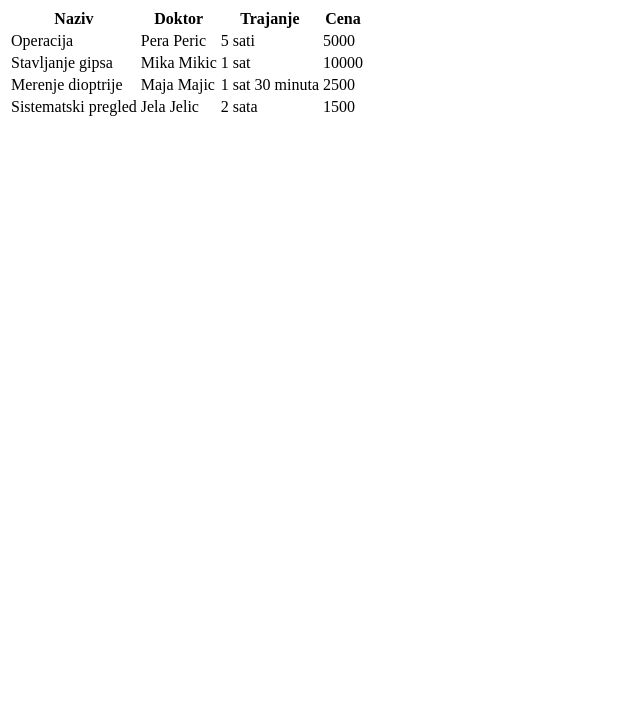
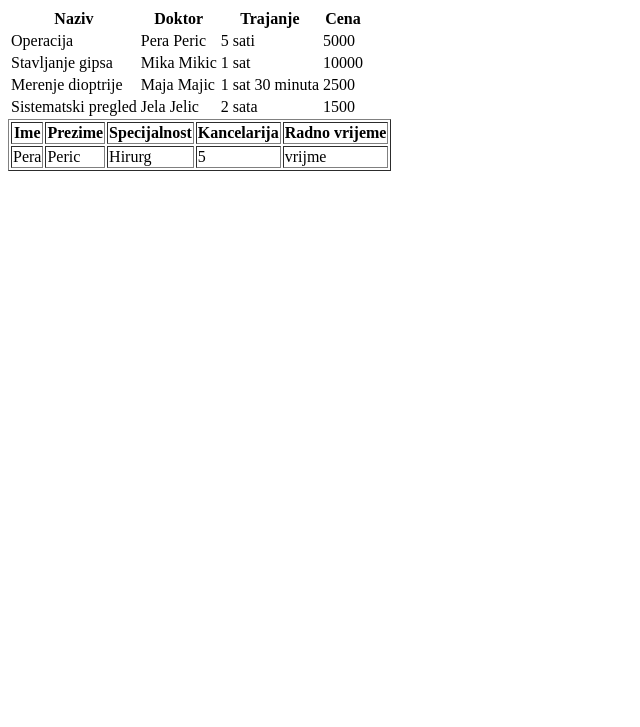
Before and after one commit to fed-ftn/fed-38-tim2, a plain HTML site: page index.html in a window 1280 px wide. Shown: the part 73-800 px from the top of the page, without its empty margins (0-640 px from the left). Drawn offline with Linux system fonts and the light colour scheme.

Commit message:
Dotadta tabela

```diff
--- a/index.html
+++ b/index.html
@@ -40,5 +40,22 @@
         <td>1500</td>
       </tr>
     </table>
+    <table border="1px">
+        <tr>
+            <th> Ime</th>
+            <th>Prezime</th>
+            <th>Specijalnost</th>
+            <th>Kancelarija</th>
+            <th>Radno vrijeme</th>
+        </tr>
+
+        <tr>
+            <td>Pera</td>
+            <td>Peric</td>
+            <td>Hirurg</td>
+            <td>5</td>
+            <td>vrijme</td>
+        </tr>
+    </table>
   </body>
 </html>
```
